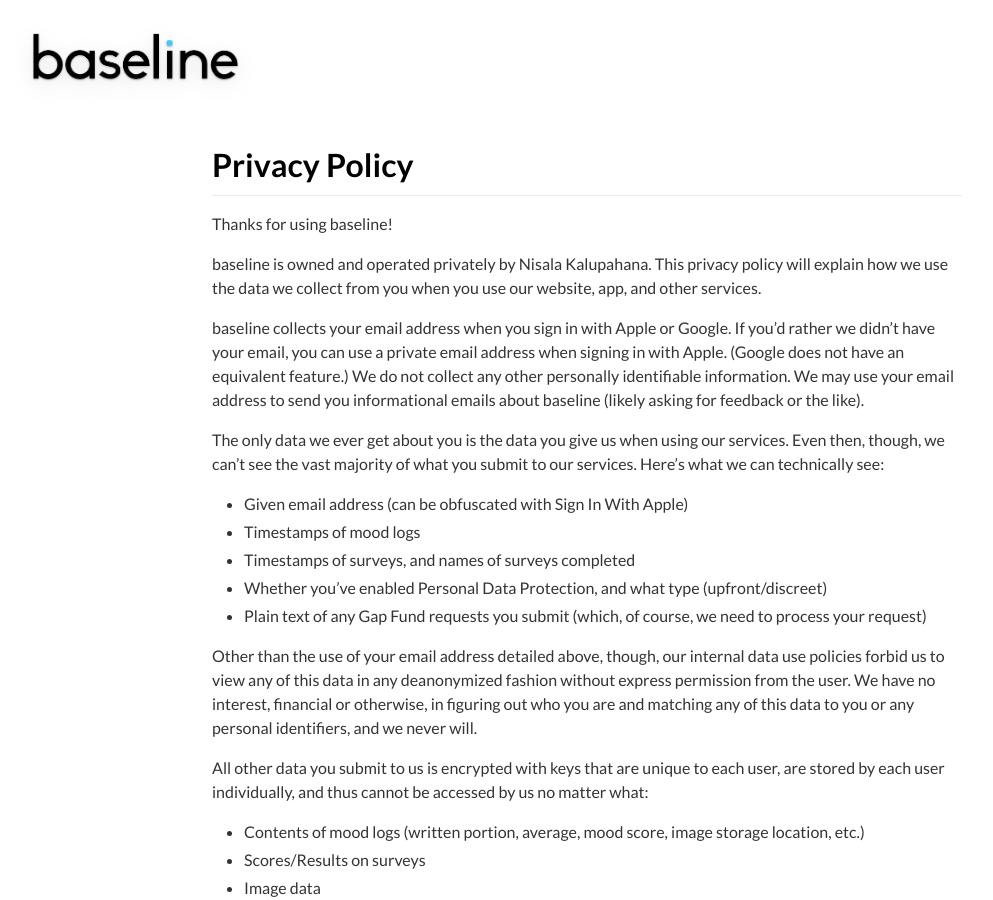
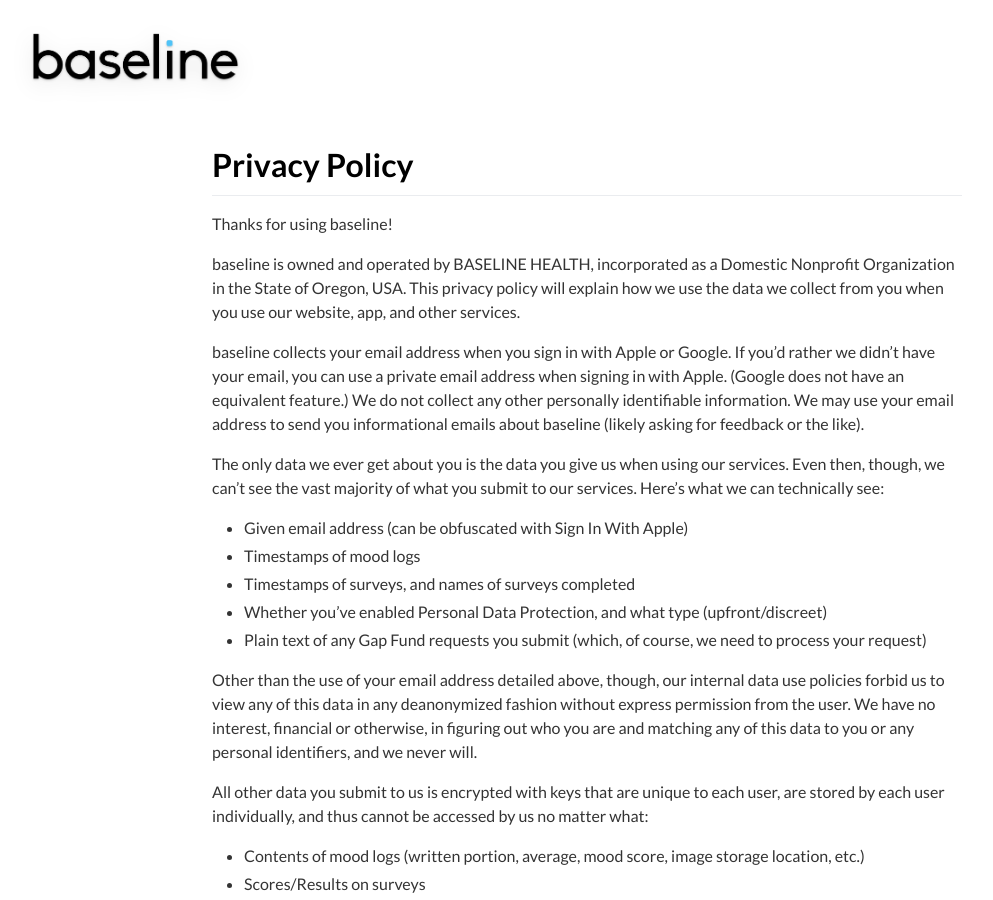
Before and after one commit to nkalupahana/baseline, a Jekyll site: the page built from docs/_pages/privacypolicy.md, in a window 1280 px wide and 900 px high. Shown: the whole window, without its empty margins (53-1046 px from the left). Built offline with Jekyll 4.4.1, drawn with Linux system fonts in a browser that asks for light colours; nearby versions of some CDN libraries; some of the changed text lies outside the part shown.

Commit message:
Now incorporated

```diff
--- a/docs/_pages/privacypolicy.md
+++ b/docs/_pages/privacypolicy.md
@@ -8,7 +8,7 @@ permalink: /privacy
 # Privacy Policy
 Thanks for using baseline!
 
-baseline is owned and operated privately by Nisala Kalupahana. This privacy policy will explain how we use the data we collect from you when you use our website, app, and other services.
+baseline is owned and operated by BASELINE HEALTH, incorporated as a Domestic Nonprofit Organization in the State of Oregon, USA. This privacy policy will explain how we use the data we collect from you when you use our website, app, and other services.
 
 baseline collects your email address when you sign in with Apple or Google. If you’d rather we didn’t have your email, you can use a private email address when signing in with Apple. (Google does not have an equivalent feature.) We do not collect any other personally identifiable information. We may use your email address to send you informational emails about baseline (likely asking for feedback or the like).
 
```
Also changed, not shown: other parts of docs/_pages/privacypolicy.md (+1 -1 lines), docs/_pages/terms.md (+1 -1 lines).
